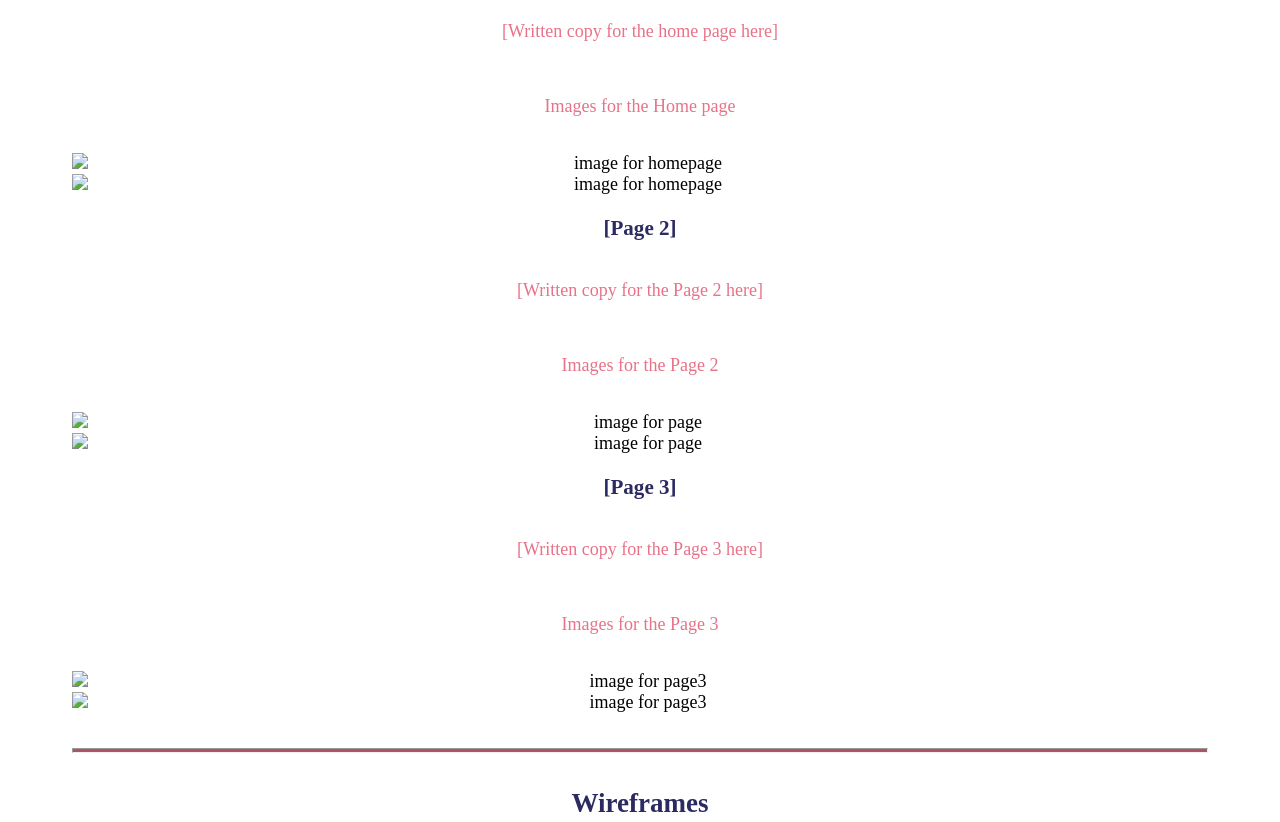
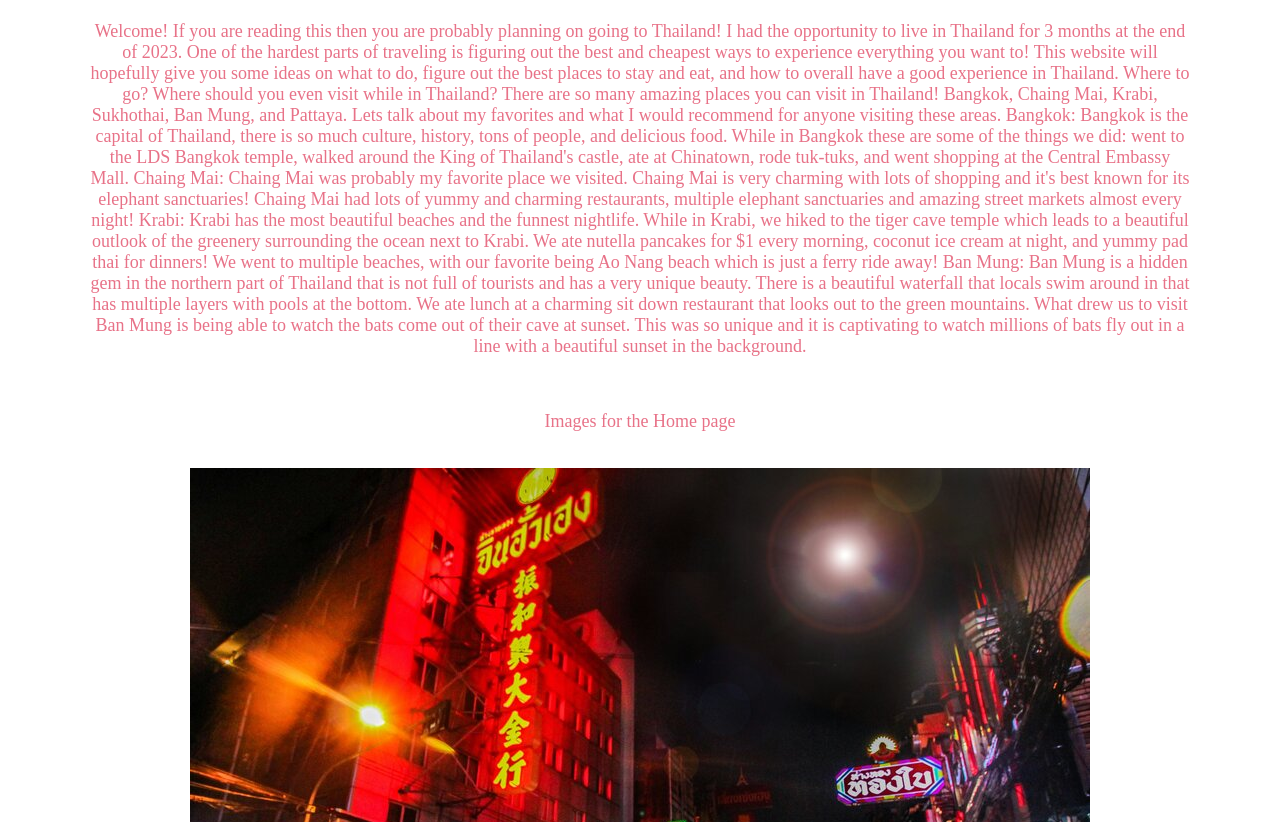
Before and after one commit to brookelin33/wdd130, a plain HTML site: page brookes_travels/site-plan.html in a window 1280 px wide. Shown: the part 2281-3103 px from the top of the page. Drawn offline with Linux system fonts and the light colour scheme; a web font is replaced by a local one.

Commit message:
content added

```diff
--- a/brookes_travels/site-plan.html
+++ b/brookes_travels/site-plan.html
@@ -124,29 +124,42 @@
       </h2>
       <h3>Home page</h3>
       <p>
-        [Written copy for the home page here]
+        Welcome! If you are reading this then you are probably planning on going to Thailand! I had the opportunity to live in Thailand for 3 months at the end of 2023. One of the hardest parts of traveling is figuring out the best and cheapest ways to experience everything you want to! This website will hopefully give you some ideas on what to do, figure out the best places to stay and eat, and how to overall have a good experience in Thailand.
+        Where to go? Where should you even visit while in Thailand? There are so many amazing places you can visit in Thailand! Bangkok, Chaing Mai, Krabi, Sukhothai, Ban Mung, and Pattaya. Lets talk about my favorites and what I would recommend for anyone visiting these areas.
+        Bangkok: Bangkok is the capital of Thailand, there is so much culture, history, tons of people, and delicious food. While in Bangkok these are some of the things we did: went to the LDS Bangkok temple, walked around the King of Thailand's castle, ate at Chinatown, rode tuk-tuks, and went shopping at the Central Embassy Mall.
+        Chaing Mai: Chaing Mai was probably my favorite place we visited. Chaing Mai is very charming with lots of shopping and it's best known for its elephant sanctuaries! Chaing Mai had lots of yummy and charming restaurants, multiple elephant sanctuaries and amazing street markets almost every night!
+        Krabi: Krabi has the most beautiful beaches and the funnest nightlife. While in Krabi, we hiked to the tiger cave temple which leads to a beautiful outlook of the greenery surrounding the ocean next to Krabi. We ate nutella pancakes for $1 every morning, coconut ice cream at night, and yummy pad thai for dinners! We went to multiple beaches, with our favorite being Ao Nang beach which is just a ferry ride away!
+        Ban Mung: Ban Mung is a hidden gem in the northern part of Thailand that is not full of tourists and has a very unique beauty. There is a beautiful waterfall that locals swim around in that has multiple layers with pools at the bottom. We ate lunch at a charming sit down restaurant that looks out to the green mountains. What drew us to visit Ban Mung is being able to watch the bats come out of their cave at sunset. This was so unique and it is captivating to watch millions of bats fly out in a line with a beautiful sunset in the background.
       </p>
       <p>Images for the Home page</p>
-        <img src="#" alt="image for homepage">
-        <img src="#" alt="image for homepage">
+        <img src="styles/chinatown.jpeg" alt="china town in Thailand">
+        <img src="styles/krabi.jpeg" alt="Picture of Krabi">
 
       </ul>
       <h3>[Page 2]</h3>
       <p>
-        [Written copy for the Page 2 here]
+        Where to stay and eat? For where to stay when traveling around Thailand, we always did hostels and we loved it! These are some of the hostels we stayed at and enjoyed. Bangkok: Niras Bankoc Cultural Hostel, this hostel is a great location, free breakfast, and helpful staff! Chaing Mai: About A Bed, this hostel was very nice, the owner is the kindest lady, and it is cheap! It is a little out of the way but me and my group loved it! Krabi: Pop-In Hostel, we stayed here twice! This hostel is nice, a 5 minute walk from the beach, cheap, and has a very fun social aspect.
+        For places to eat, you can almost never go wrong with the food in Thailand. In Bangkok we ate at Chinatown, Amritsr Sukhumvit Soi 22 had amazing Thai food, and La Monita had amazing Mexican food! China town is the cheapest place we ate and La Monita was a little bit more expensive but the serving sizes and food were worth it! In Chiang Mai, we loved eating at the Fern Forest Cafe, they had amazing brunch food although it was a little more expensive. We also loved eating at the street markets. If you stay at Pop In Hostel in Krabi, there is a restaurant right across the street called Saad Kitchen and they have amazing food for so cheap, we got all our breakfasts there. Lan Le Restaurant is right next to Au Nang beach, they have amazing burgers and fries. In Ban Mung we ate at a charming restaurant called Ban Mung steakhouse, which had both amazing food and views!
       </p>
       <p>Images for the Page 2</p>
-        <img src="#" alt="image for page">
-        <img src="#" alt="image for page">
+      <img src="styles/2curry.jpeg" alt="picture of curry">
+      <img src="styles/2markets.jpeg" alt="picture of street market vendor">
+
 
       </ul>
       <h3>[Page 3]</h3>
       <p>
-        [Written copy for the Page 3 here]
+        Tips and Culture: Thailand has a very unique culture that can take a little bit of time to get used to. The Thai people are very kind and will never tell you if you are doing something wrong, so it is polite and important to know what their customs are so you can respect them. So here are some general tips for traveling in Thailand.
+        Take your shoes off when entering a home, or even some stores. There will often be a pile of shoes outside the doors and it is respectful to take off your shoes as well. Along with taking off shoes, it is very rude to have the bottoms of your feet pointed towards another Thai person. They consider feet to be the dirtiest part of your body and pointing the bottom of your feet towards someone can be very hurtful and rude.
+        When eating at restaurants, you will leave when you finish eating and just pay on the way out. It is not common to see waiters bring a check out when you are finished with your meal. You will go up and they will ask you what you ordered and charge you there.
+        Modesty is very important to people from Thailand. It is important to be thoughtful about what clothes you are wearing. If you plan to visit any buddhist temples (which you will want to!) then shoulders, midriff, and anything above the knee will prevent you from entering.
+        A custom that I grew to love during my time in Thailand, is to acknowledge someone you will put your hands together in front of your chest and slightly bow your head. This is a sign of respect and acknowledgement. If you wave, you may get some funny looks :)
+
+
       </p>
       <p>Images for the Page 3</p>
-        <img src="#" alt="image for page3">
-        <img src="#" alt="image for page3">
+        <img src="styles/elephants.jpeg" alt="picture of elephant">
+        <img src="styles/temple.jpeg" alt="picture of temple">
 
       </ul>
       <hr>
```
Also changed, not shown: wwr/site-plan-rafting.html (+1 -1 lines), brookes_travels/styles/2curry.jpeg (added), brookes_travels/styles/2markets.jpeg (added), brookes_travels/styles/chinatown.jpeg (added), brookes_travels/styles/elephants.jpeg (added), brookes_travels/styles/krabi.jpeg (added), brookes_travels/styles/temple.jpeg (added), 3 other files.
